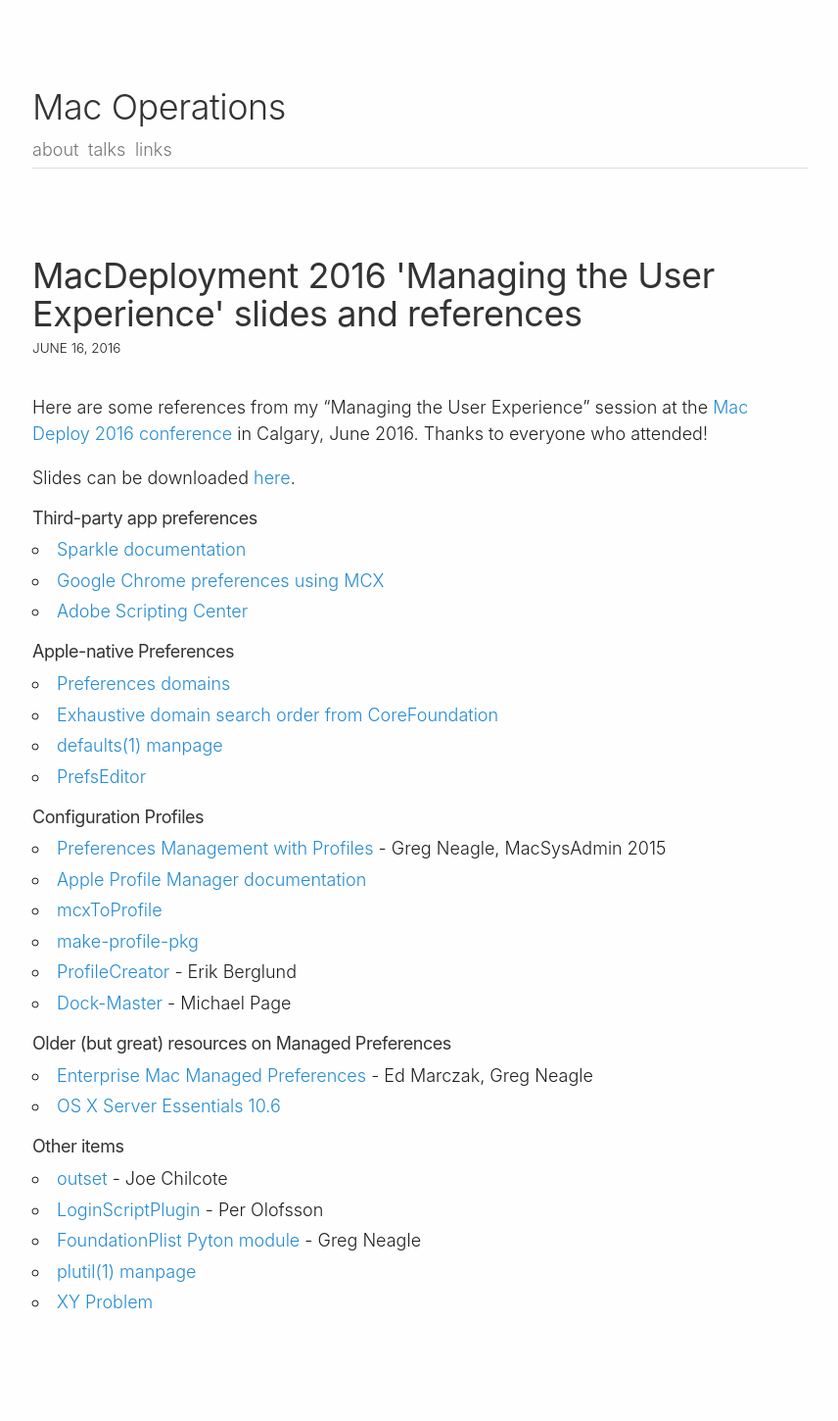
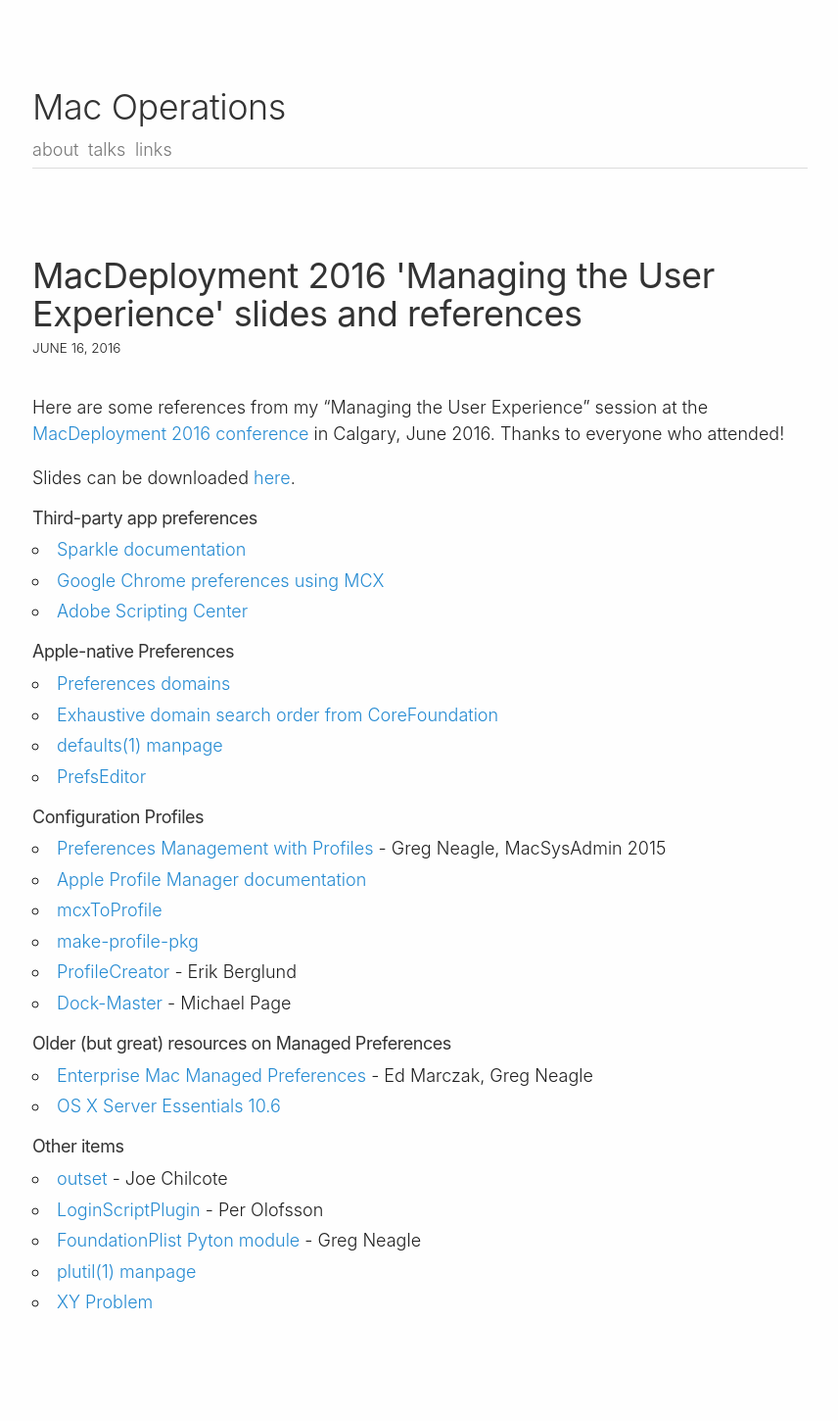
Before and after one commit to timsutton/macops.ca, a Jekyll site: the page built from _posts/2016-06-16-macdeploy2016.md, in a window 1280 px wide. Shown: the whole page at 98% size, without its empty margins (211-1067 px from the left). Built offline with Jekyll 4.4.1, drawn with Linux system fonts in a browser that asks for light colours; Markdown is read by kramdown in place of the engine named in the settings; comment, search, counter and statistics services are not loaded.

Commit message:
Make proper conf name

```diff
--- a/_posts/2016-06-16-macdeploy2016.md
+++ b/_posts/2016-06-16-macdeploy2016.md
@@ -2,7 +2,7 @@
 title: MacDeployment 2016 'Managing the User Experience' slides and references
 ---
 
-Here are some references from my "Managing the User Experience" session at the [Mac Deploy 2016 conference](http://macdeployment.ca) in Calgary, June 2016. Thanks to everyone who attended!
+Here are some references from my "Managing the User Experience" session at the [MacDeployment 2016 conference](http://macdeployment.ca) in Calgary, June 2016. Thanks to everyone who attended!
 
 Slides can be downloaded [here](https://dl.dropboxusercontent.com/u/429559/MacDeploy%202016.pdf).
 
```
